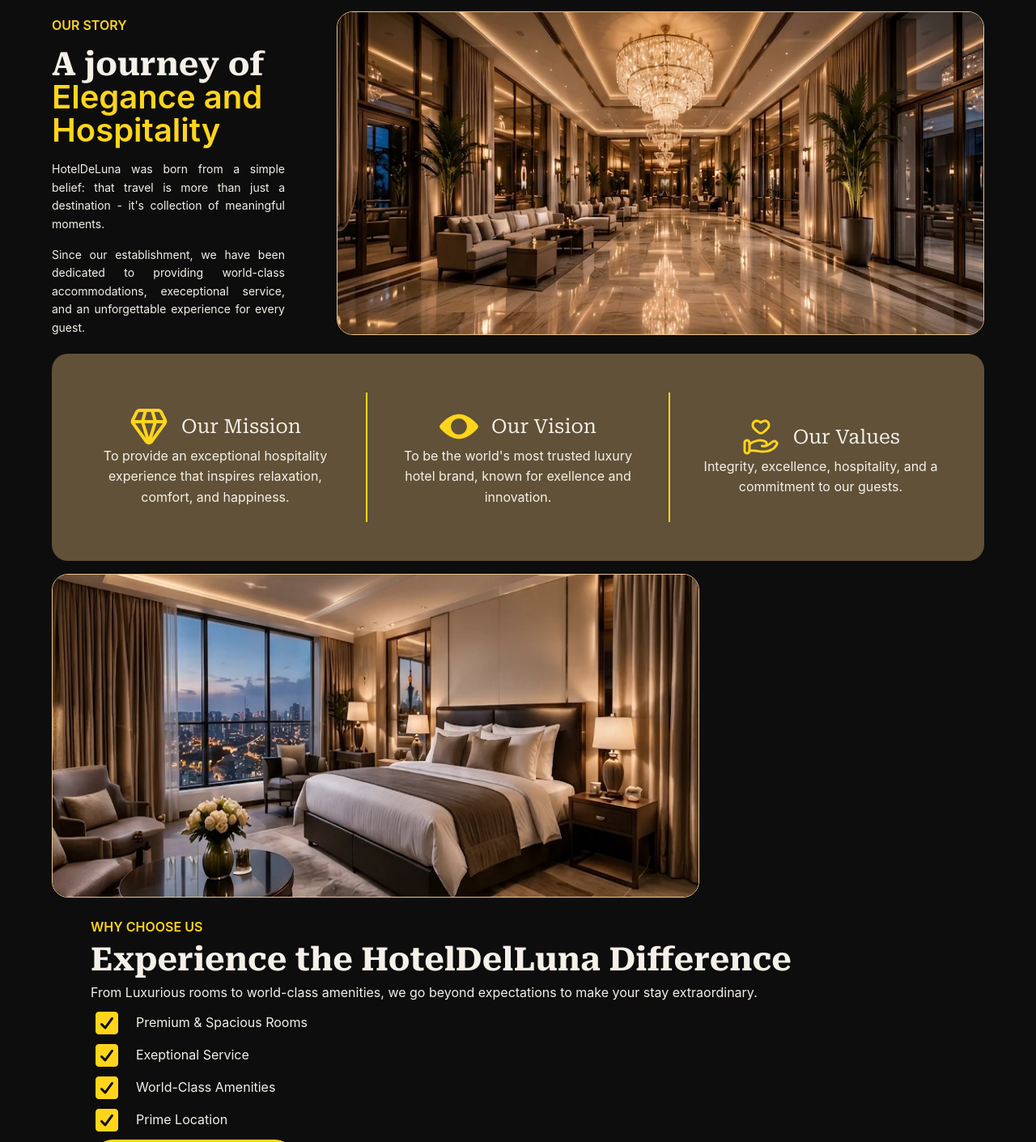
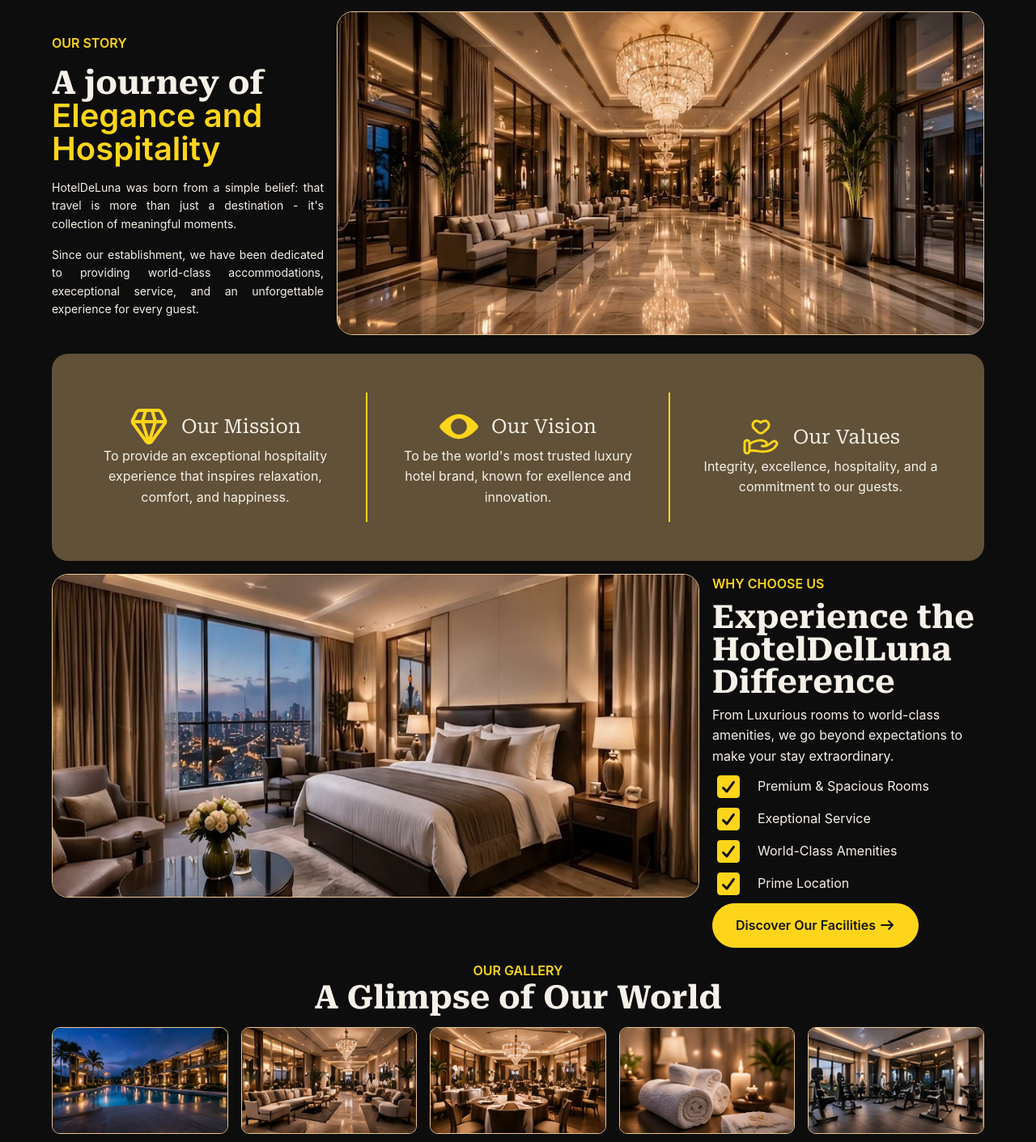
Before and after one commit to TSUJIN-n/Luna, a plain HTML site: page pages/about.html in a window 1280 px wide. Shown: the part 666-2077 px from the top of the page at 81% size. Drawn offline with Linux system fonts and the light colour scheme.

Commit message:
Remove unnecessary padding from story and checklist containers for improved layout

```diff
--- a/css/page/about.css
+++ b/css/page/about.css
@@ -72,7 +72,6 @@
   justify-content: center;
   flex-direction: column;
   gap: 1rem;
-  padding-right: 3rem;
 }
 
 .ourStoryImg,
@@ -143,7 +142,6 @@
   display: flex;
   justify-content: center;
   flex-direction: column;
-  padding-left: 3rem;
   gap: 0.5rem;
   flex: 1;
 }
```
